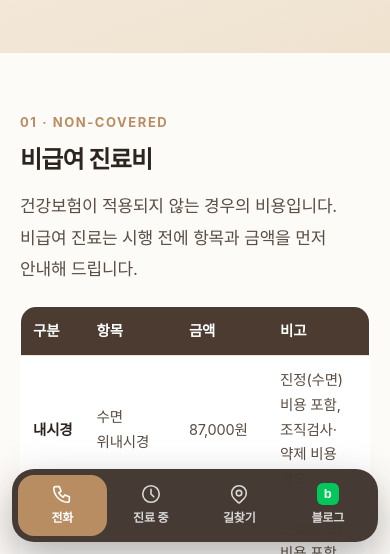
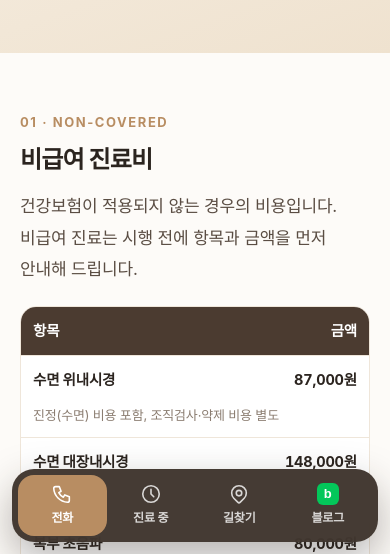
Before and after one commit to yunmedd/yunmedd.github.io, a plain HTML site: page fees.html in a window 390 px wide. Shown: the part 290-844 px from the top of the page. Drawn offline with Linux system fonts and the light colour scheme; a web font is replaced by a local one.

Commit message:
비급여 표 스타일 (v1.6)

```diff
--- a/assets/style.css
+++ b/assets/style.css
@@ -1024,3 +1024,16 @@ body{background:var(--paper)}
 .exrow{scroll-margin-top:110px}
 .dz-grid>.dz:last-child:nth-child(odd){grid-column:1/-1}
 @media (max-width:720px){.dz-grid{grid-template-columns:1fr}.dz{padding:20px 18px 18px}.sub-art .fee-table{font-size:14.5px}.sub-art .fee-table th,.sub-art .fee-table td{padding:12px 12px}.sub-art .fee-table td:first-child{white-space:nowrap}}
+
+/* v1.6: 비급여 표 — 금액 정렬, 비고 */
+.fee-table td.amt{white-space:nowrap;font-weight:700;color:var(--ink);font-variant-numeric:tabular-nums}
+.fee-table td.memo{font-size:14px;color:var(--muted);line-height:1.55}
+@media (max-width:620px){
+  .fee-list,.fee-list tbody{display:block}.fee-list thead{display:block}
+  .fee-list tr{display:grid;grid-template-columns:1fr auto;align-items:baseline}
+  .fee-list th.cat,.fee-list th.memo,.fee-list td.cat,.fee-list td.memo.empty{display:none}
+  .fee-list th,.fee-list td{padding:12px 14px;border-top:0}
+  .fee-list tbody tr{border-top:1px solid var(--line)}
+  .fee-list td.item{font-weight:650;color:var(--ink)}
+  .fee-list td.memo{grid-column:1/-1;padding-top:0;font-size:13px}
+}
```
